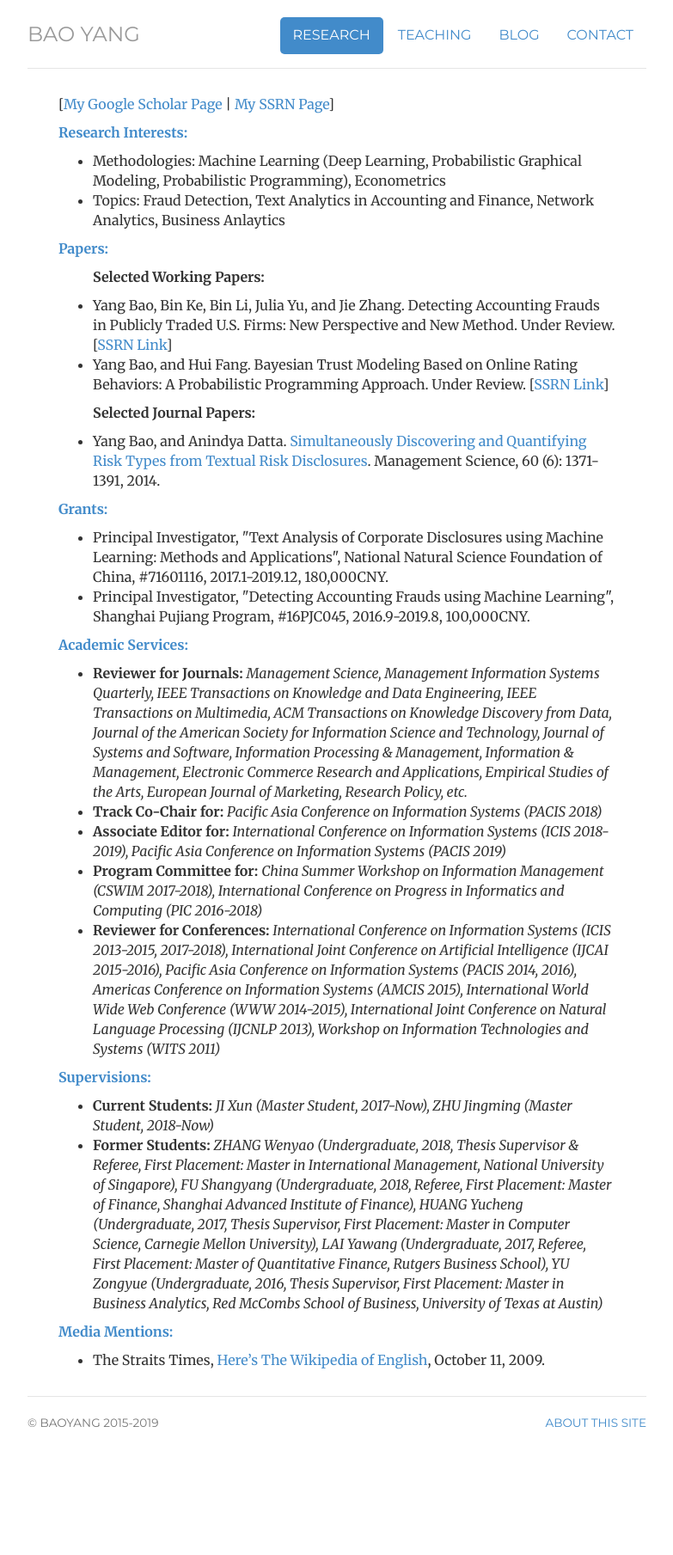
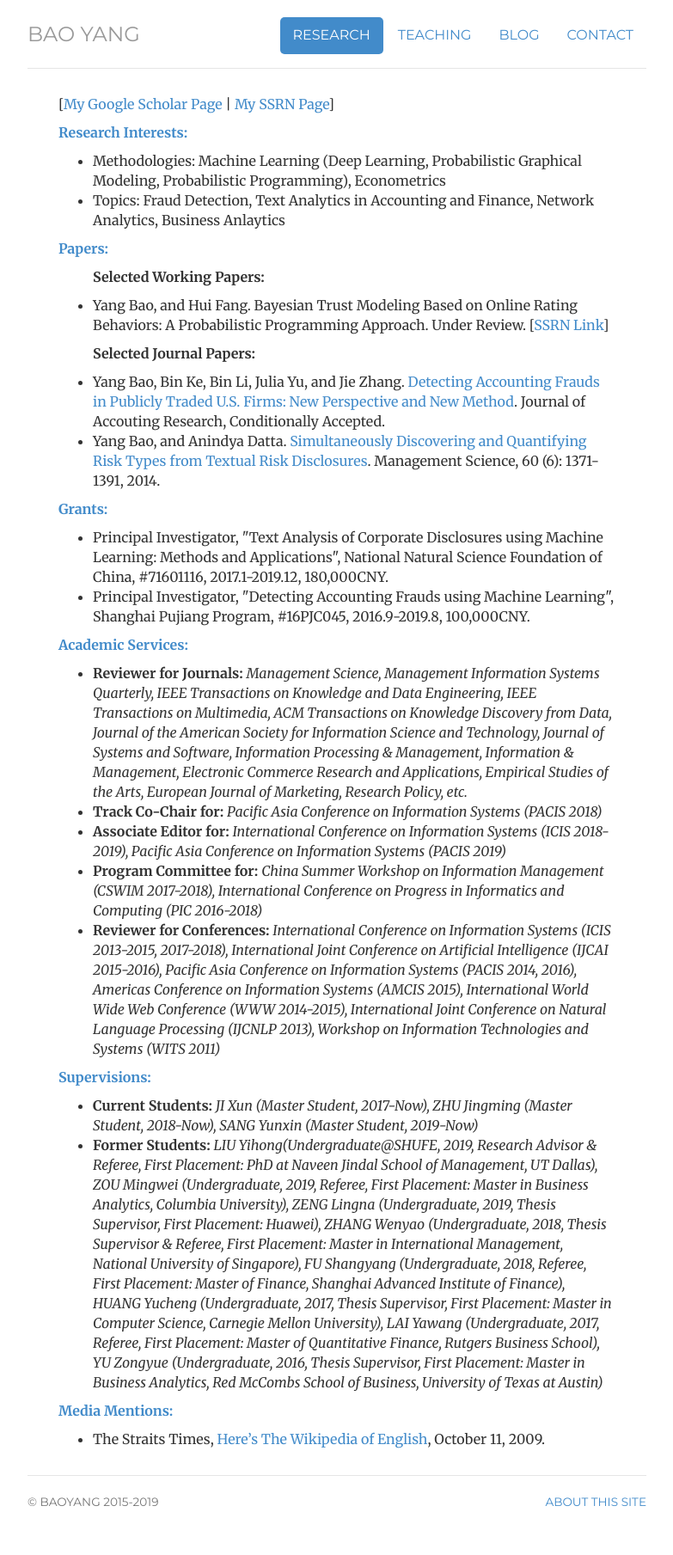
Before and after one commit to popeye007/popeye007.github.io, a Jekyll site: the page built from research/index.html, in a window 1280 px wide. Shown: the whole page at 86% size, without its empty margins (248-1031 px from the left). Built offline with Jekyll 4.4.1, drawn with Linux system fonts in a browser that asks for light colours; comment, search, counter and statistics services are not loaded; before the commit the page ends 1717 px from its top, so only the background shows below that.

Commit message:
Update index.html

```diff
--- a/research/index.html
+++ b/research/index.html
@@ -23,13 +23,13 @@
 	<p><strong><a name="Papers">Papers:</a></strong><br>
 		<ul>
 			<p><b>Selected Working Papers:</b></p>
-			<li>Yang Bao, Bin Ke, Bin Li, Julia Yu, and Jie Zhang. Detecting Accounting Frauds in Publicly Traded U.S. Firms: New Perspective and New Method. Under Review. [<a href="http://papers.ssrn.com/sol3/papers.cfm?abstract_id=2670703">SSRN Link</a>]</li>
 			<li>Yang Bao, and Hui Fang. Bayesian Trust Modeling Based on Online Rating Behaviors: A Probabilistic Programming Approach. Under Review. [<a href="https://papers.ssrn.com/sol3/papers.cfm?abstract_id=3360973">SSRN Link</a>]</li>
 		</ul>
 
 		<!-- <p><u>Selected Journal Papers:</u></p> -->
 		<ul>
 			<p><b>Selected Journal Papers:</b></p>
+			<li>Yang Bao, Bin Ke, Bin Li, Julia Yu, and Jie Zhang. <a href="http://papers.ssrn.com/sol3/papers.cfm?abstract_id=2670703">Detecting Accounting Frauds in Publicly Traded U.S. Firms: New Perspective and New Method</a>. Journal of Accouting Research, Conditionally Accepted.</li>
 			<li>Yang Bao, and Anindya Datta. <a href="http://pubsonline.informs.org/doi/abs/10.1287/mnsc.2014.1930">Simultaneously Discovering and Quantifying Risk Types from Textual Risk Disclosures</a>. Management Science, 60 (6): 1371-1391, 2014.</li>
 		</ul>
 
@@ -57,8 +57,8 @@
 
 	<p><strong><a name="Supervision">Supervisions:</a></strong><br>
 		<ul>
-			<li><b>Current Students:</b> <i>JI Xun (Master Student, 2017-Now), ZHU Jingming (Master Student, 2018-Now)</i></li>
-			<li><b>Former Students:</b> <i>ZHANG Wenyao (Undergraduate, 2018, Thesis Supervisor & Referee, First Placement: Master in International Management, National University of Singapore), FU Shangyang (Undergraduate, 2018, Referee, First Placement: Master of Finance, Shanghai Advanced Institute of Finance), HUANG Yucheng (Undergraduate, 2017, Thesis Supervisor, First Placement: Master in Computer Science, Carnegie Mellon University), LAI Yawang (Undergraduate, 2017, Referee, First Placement: Master of Quantitative Finance, Rutgers Business School), YU Zongyue (Undergraduate, 2016,  Thesis Supervisor, First Placement: Master in Business Analytics, Red McCombs School of Business, University of Texas at Austin)</i></li>
+			<li><b>Current Students:</b> <i>JI Xun (Master Student, 2017-Now), ZHU Jingming (Master Student, 2018-Now), SANG Yunxin (Master Student, 2019-Now)</i></li>
+			<li><b>Former Students:</b> <i>LIU Yihong(Undergraduate@SHUFE, 2019, Research Advisor & Referee, First Placement: PhD at Naveen Jindal School of Management, UT Dallas), ZOU Mingwei (Undergraduate, 2019, Referee, First Placement: Master in Business Analytics, Columbia University), ZENG Lingna (Undergraduate, 2019, Thesis Supervisor, First Placement: Huawei), ZHANG Wenyao (Undergraduate, 2018, Thesis Supervisor & Referee, First Placement: Master in International Management, National University of Singapore), FU Shangyang (Undergraduate, 2018, Referee, First Placement: Master of Finance, Shanghai Advanced Institute of Finance), HUANG Yucheng (Undergraduate, 2017, Thesis Supervisor, First Placement: Master in Computer Science, Carnegie Mellon University), LAI Yawang (Undergraduate, 2017, Referee, First Placement: Master of Quantitative Finance, Rutgers Business School), YU Zongyue (Undergraduate, 2016,  Thesis Supervisor, First Placement: Master in Business Analytics, Red McCombs School of Business, University of Texas at Austin)</i></li>
 		</ul>
 
 	<p><strong><a name="Media">Media Mentions:</a></strong><br>
```
